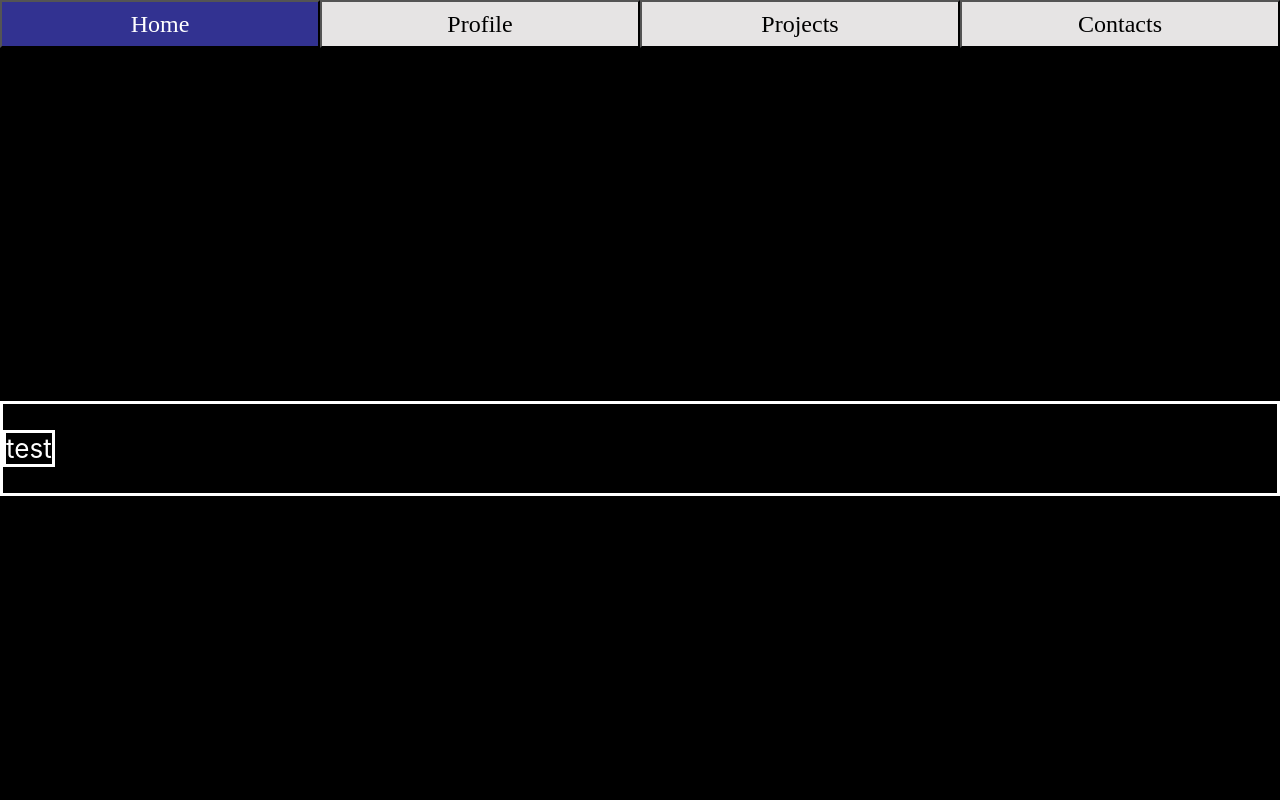
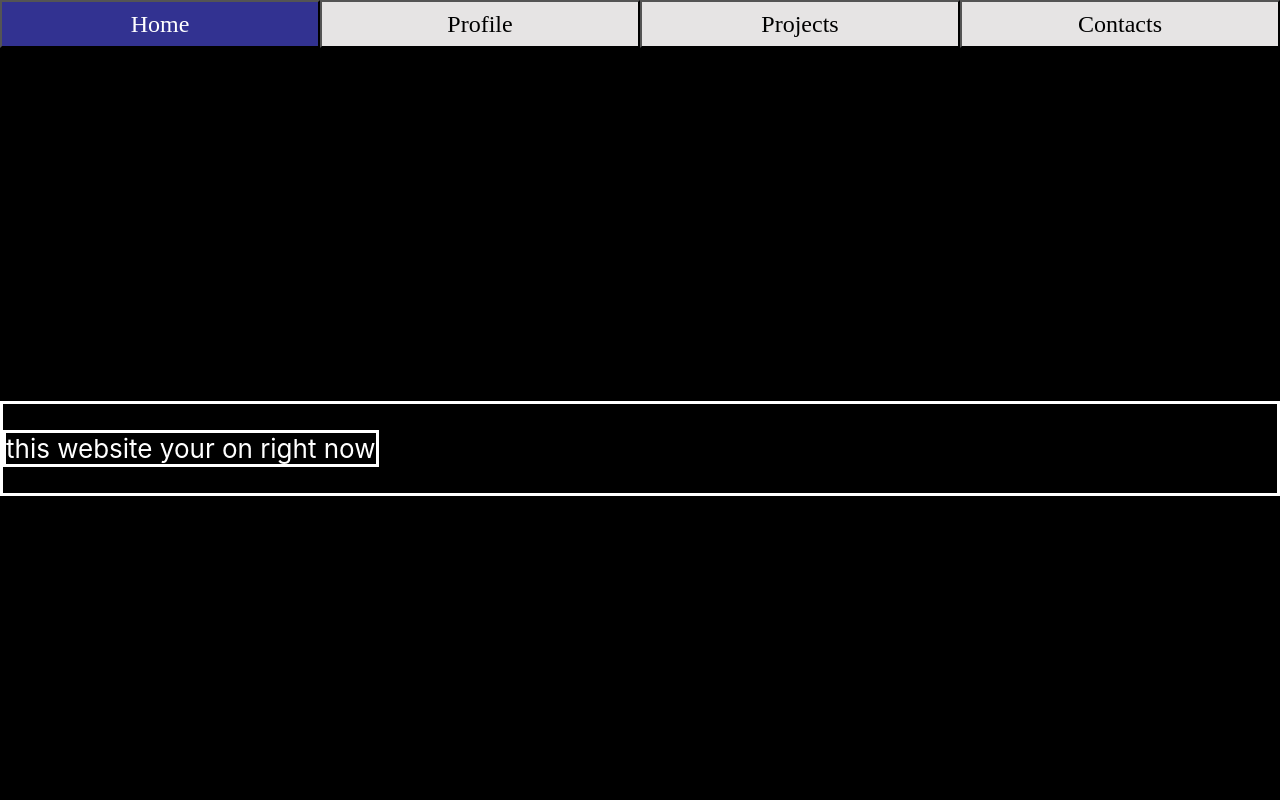
Before and after one commit to Rhino004/Ryan-Portfolio, a React (Create React App) app: page /Projects in a window 1280 px wide. Shown: the top 800 px of the page. Built offline with nearby package versions, Linux system fonts and the light colour scheme.

Commit message:
checking if the site actually works by adding to project.js

```diff
--- a/src/Components/Projects.js
+++ b/src/Components/Projects.js
@@ -7,7 +7,7 @@ const Projects = () => {
     <div className = 'Background'>
         <section className = 'Format-Hor'>
           <p className='Format-Ver'>
-            test
+            this website your on right now
           </p>
         </section>
     </div>
```
